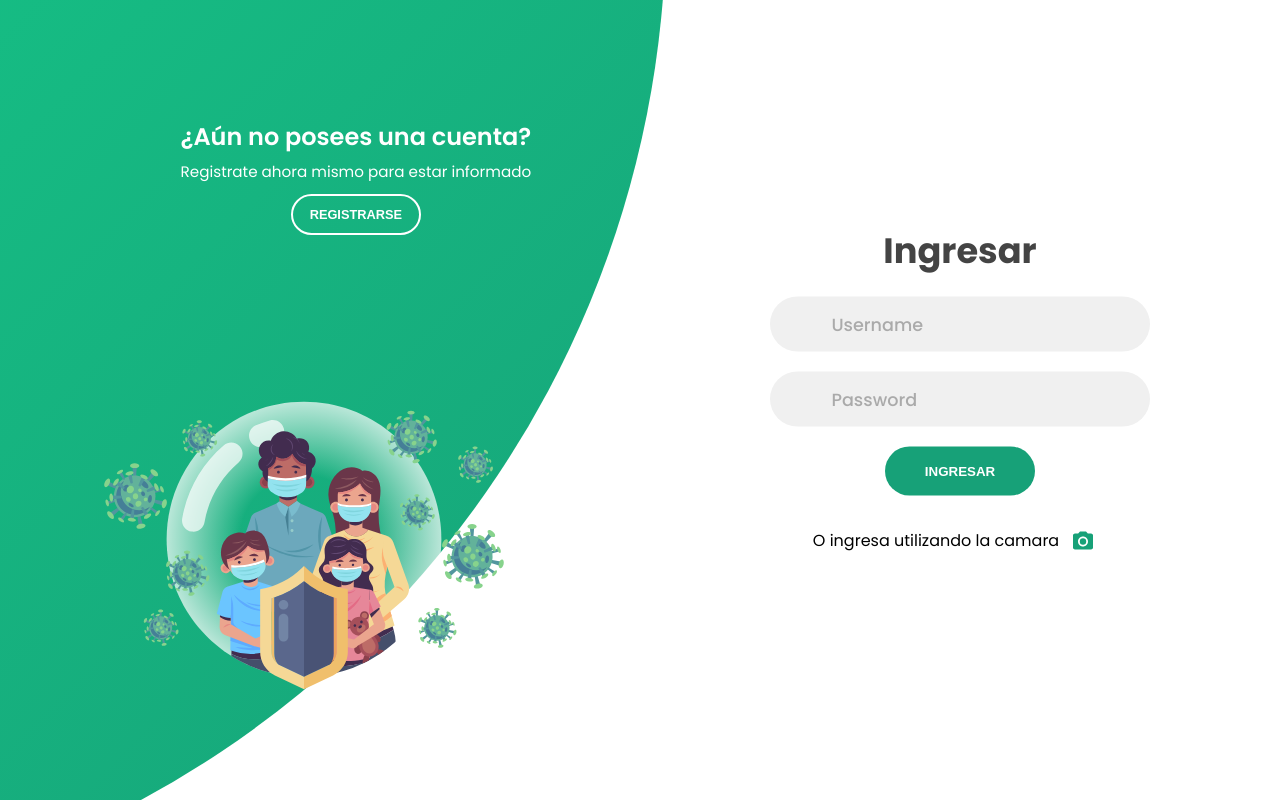
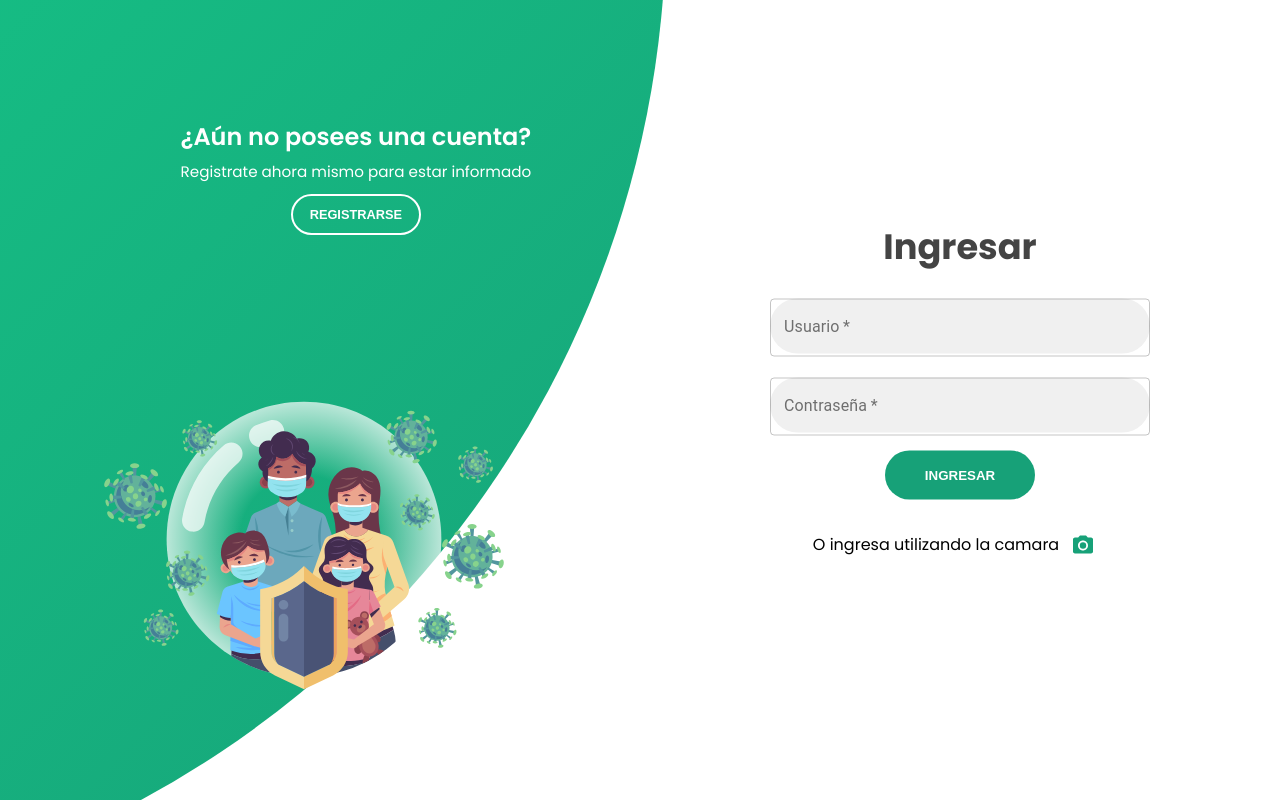
Before and after one commit to AlexRose97/SemiProyectoG4, a React (Create React App) app in the folder covidas/: page / in a window 1280 px wide. Built offline with nearby package versions, Linux system fonts and the light colour scheme.

Commit message:
validacion de campos

```diff
--- a/covidas/src/Ingreso/RegistroyLogin.jsx
+++ b/covidas/src/Ingreso/RegistroyLogin.jsx
@@ -1,10 +1,10 @@
 import React from "react";
-import { Button, IconButton } from "@material-ui/core";
+import { Button, IconButton, TextField } from "@material-ui/core";
 import { PhotoCamera } from "@material-ui/icons";
+import Swal from "sweetalert2";
 import "./style.css";
 import imgLogin from "./img/log.svg";
 import imgRegistro from "./img/register.svg";
-
 import Credenciales from "../Sesion/Credenciales";
 
 export class RegistroyLogin extends React.Component {
@@ -17,10 +17,24 @@ export class RegistroyLogin extends React.Component {
   }
 }
 
+//const errorTXT = { user: "", password: "" };
 export default function FullInicio({ props }) {
   //variables
   const [fperfil, setfperfil] = React.useState(Credenciales.PerfilDefault);
   const [fcargada, setfcargada] = React.useState(false);
+  const [txtuser, settxtuser] = React.useState("");
+  const [txtpass, settxtpass] = React.useState("");
+  const [txtuserR, settxtuserR] = React.useState("");
+  const [txtpassR1, settxtpassR1] = React.useState("");
+  const [txtpassR2, settxtpassR2] = React.useState("");
+  const [errorTXT, seterrorTXT] = React.useState({
+    user: "",
+    password: "",
+    userR: "",
+    passR1: "",
+    passR2: "",
+  });
+
   //------------evitar entrar al registro/login al tener session
   React.useEffect(() => {
     if (Credenciales.isAuthenticated()) {
@@ -44,9 +58,39 @@ export default function FullInicio({ props }) {
   };
 
   //--------------Metodo para registrar
-  const metodoRegistrar = () => {};
+  const metodoRegistrar = () => {
+    //mostrar todos los mensajes, los metodos retornan true/false
+    validarInput(txtuserR, "userR");
+    validarInput(txtpassR1, "passR1");
+    validarInput(txtpassR2, "passR2");
+    if (
+      validarInput(txtuserR, "userR") &&
+      validarInput(txtpassR1, "passR1") &&
+      validarInput(txtpassR2, "passR2")
+    ) {
+      if (txtpassR1 == txtpassR2) {
+      } else {
+        Swal.fire({
+          title: "Error!",
+          text: "Las Contraseñas No Coinciden",
+          icon: "error",
+        });
+      }
+    } else {
+      Swal.fire({
+        title: "Error!",
+        text: "Completa los Campos Obligatorios",
+        icon: "error",
+      });
+    }
+  };
   //--------------Metodo para el login
   const metodoIngresar = () => {
+    //mostrar todos los mensajes
+    validarInput(txtuser, "user");
+    validarInput(txtpass, "password");
+    if (validarInput(txtuser, "user") && validarInput(txtpass, "password")) {
+      /*
     //crear el json de session
     const session = {
       idUser: 1,
@@ -57,6 +101,47 @@ export default function FullInicio({ props }) {
     console.log(Credenciales.isAuthenticated());
     //navegar hacia el inicio
     props.history.push("/Inicio");
+
+    */
+    } else {
+      Swal.fire({
+        title: "Error!",
+        text: "Completa los Campos Obligatorios",
+        icon: "error",
+      });
+    }
+  };
+
+  //--------------Tomar valores y validar Campos llenos
+  const inputChange = (e) => {
+    let { id, value } = e.target;
+    if (id === "user") {
+      settxtuser(value);
+      validarInput(value, "user");
+    } else if (id === "password") {
+      settxtpass(value);
+      validarInput(value, "password");
+    } else if (id === "passR1") {
+      settxtpassR1(value);
+      validarInput(value, "passR1");
+    } else if (id === "passR2") {
+      settxtpassR2(value);
+      validarInput(value, "passR2");
+    } else if (id === "userR") {
+      settxtuserR(value);
+      validarInput(value, "userR");
+    }
+  };
+  const validarInput = (valor, campo) => {
+    errorTXT[campo] = "";
+    var result = true;
+    if (valor === "") {
+      errorTXT[campo] = "Información Requerida";
+      result = false;
+    }
+    //modificar el estado del json
+    seterrorTXT({ ...errorTXT });
+    return result;
   };
 
   //--------------Funciones que permiten cambiar entre login/registro
@@ -68,20 +153,38 @@ export default function FullInicio({ props }) {
     const container = document.querySelector(".container");
     container.classList.remove("sign-up-mode");
   };
+
   return (
     <div className="container">
       <div className="forms-container">
         <div className="signin-signup">
           <div className="form sign-in-form">
             <h2 className="title">Ingresar</h2>
-            <div className="input-field">
-              <i className="fas fa-user"></i>
-              <input type="text" placeholder="Username" />
-            </div>
-            <div className="input-field">
-              <i className="fas fa-lock"></i>
-              <input type="password" placeholder="Password" />
-            </div>
+            <TextField
+              className="input-field"
+              id="user"
+              label="Usuario"
+              margin="normal"
+              variant="outlined"
+              value={txtuser}
+              onChange={inputChange}
+              required
+              error={errorTXT.user.length != 0}
+              helperText={errorTXT.user}
+            />
+            <TextField
+              id="password"
+              type="password"
+              label="Contraseña"
+              className="input-field"
+              margin="normal"
+              variant="outlined"
+              value={txtpass}
+              onChange={inputChange}
+              required
+              error={errorTXT.password.length != 0}
+              helperText={errorTXT.password}
+            />
             <button className="btn" onClick={metodoIngresar}>
               Ingresar
             </button>
@@ -130,18 +233,42 @@ export default function FullInicio({ props }) {
 
               <div style={{ width: "60%" }}></div>
             </div>
-            <div className="input-field">
-              <i className="fas fa-user"></i>
-              <input type="text" placeholder="Usuario" />
-            </div>
-            <div className="input-field">
-              <i className="fas fa-envelope"></i>
-              <input type="password1" placeholder="Contraseña" />
-            </div>
-            <div className="input-field">
-              <i className="fas fa-lock"></i>
-              <input type="password2" placeholder="Confirmar contraseña" />
-            </div>
+            <TextField
+              className="input-field"
+              id="userR"
+              label="Usuario"
+              margin="normal"
+              variant="outlined"
+              value={txtuserR}
+              onChange={inputChange}
+              required
+              error={errorTXT.userR.length != 0}
+              helperText={errorTXT.userR}
+            />
+            <TextField
+              className="input-field"
+              id="passR1"
+              label="Password"
+              margin="normal"
+              variant="outlined"
+              value={txtpassR1}
+              onChange={inputChange}
+              required
+              error={errorTXT.passR1.length != 0}
+              helperText={errorTXT.passR1}
+            />
+            <TextField
+              className="input-field"
+              id="passR2"
+              label="Password"
+              margin="normal"
+              variant="outlined"
+              value={txtpassR2}
+              onChange={inputChange}
+              required
+              error={errorTXT.passR2.length != 0}
+              helperText={errorTXT.passR2}
+            />
             <button className="btn" onClick={metodoRegistrar}>
               Guardar
             </button>
```
